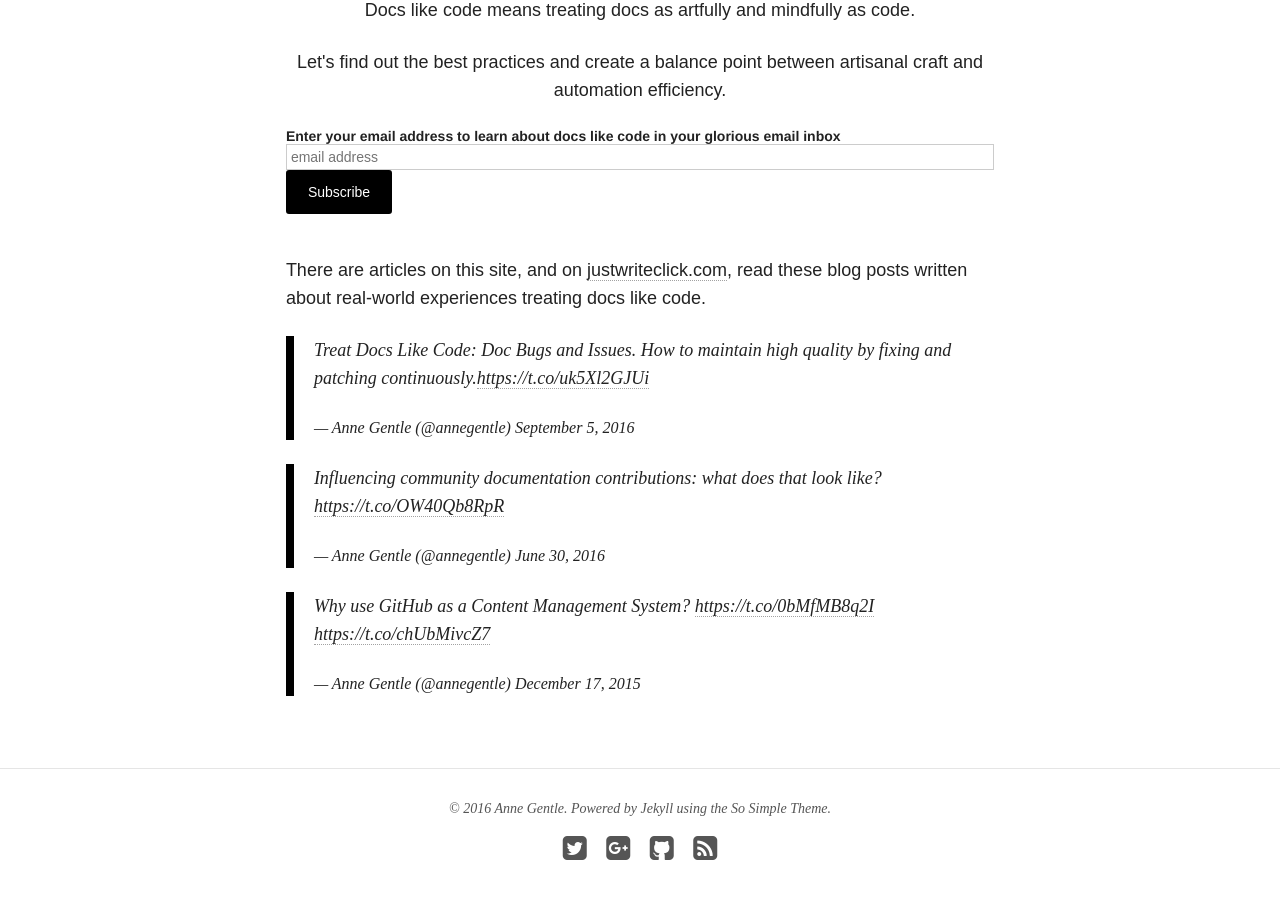
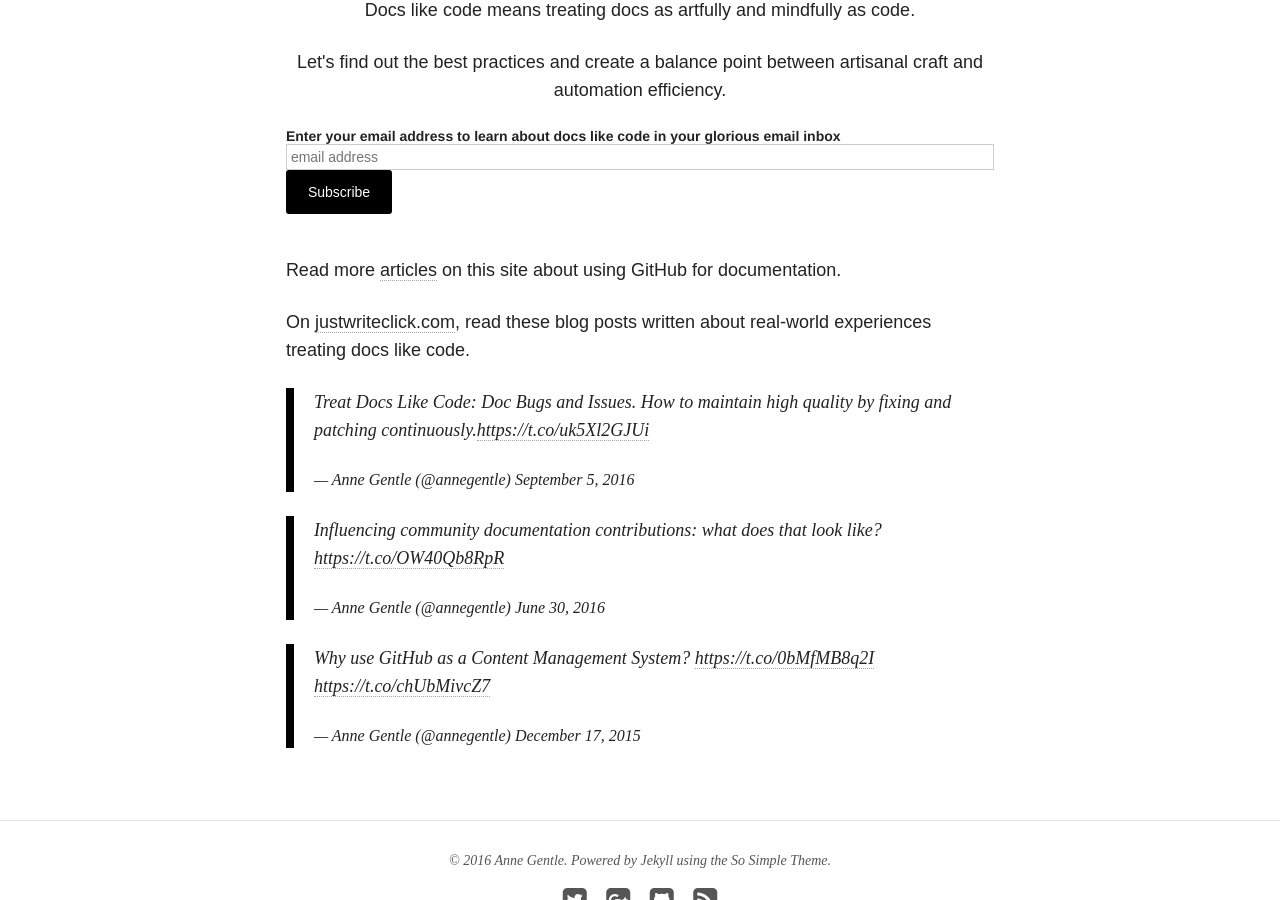
Before and after one commit to justwriteclick/docslikecode, a Jekyll site: the page built from index.html, in a window 1280 px wide and 900 px high, scrolled down 624 px. Built offline with Jekyll 4.4.1, drawn with Linux system fonts in a browser that asks for light colours; nearby versions of some CDN libraries; comment, search, counter and statistics services are not loaded.

Commit message:
Improve landing page text

```diff
--- a/index.html
+++ b/index.html
@@ -35,7 +35,11 @@ automation efficiency.
 
 <!--End mc_embed_signup-->
 
-<p>There are articles on this site, and on <a href="https://justwriteclick.com">justwriteclick.com</a>, read these
+<p>Read more <a href="{{base_url}}/articles/">articles</a> on this site about
+using GitHub for documentation.
+</p>
+
+<p>On <a href="https://justwriteclick.com">justwriteclick.com</a>, read these
 blog posts written about real-world experiences treating docs like code.</p>
 
 <blockquote class="twitter-tweet" data-lang="en"><p lang="en" dir="ltr">Treat Docs Like Code: Doc Bugs and Issues. How to maintain high quality by fixing and patching continuously.<a href="https://t.co/uk5Xl2GJUi">https://t.co/uk5Xl2GJUi</a></p>&mdash; Anne Gentle (@annegentle) <a href="https://twitter.com/annegentle/status/772616615623925760">September 5, 2016</a></blockquote>
```
Also changed, not shown: 2 other files.
